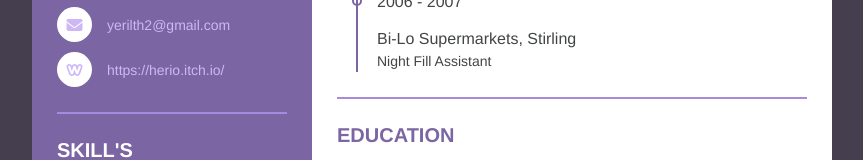
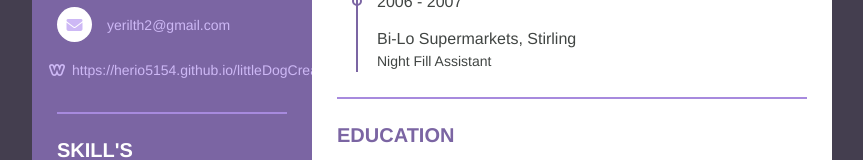
Before and after one commit to herio5154/herio5154.github.io, a plain HTML site: page index.html in a window 1280 px wide. Shown: the part 466-626 px from the top of the page, without its empty margins (96-959 px from the left). Drawn offline with Linux system fonts and the light colour scheme.

Commit message:
Update index.html

```diff
--- a/index.html
+++ b/index.html
@@ -41,7 +41,7 @@
             <i class="fab fa-weebly"></i>
           </div>
           <div class="data">
-            https://herio.itch.io/
+            https://herio5154.github.io/littleDogCreations.github.io/
           </div>
         </li>
       </ul>
```
